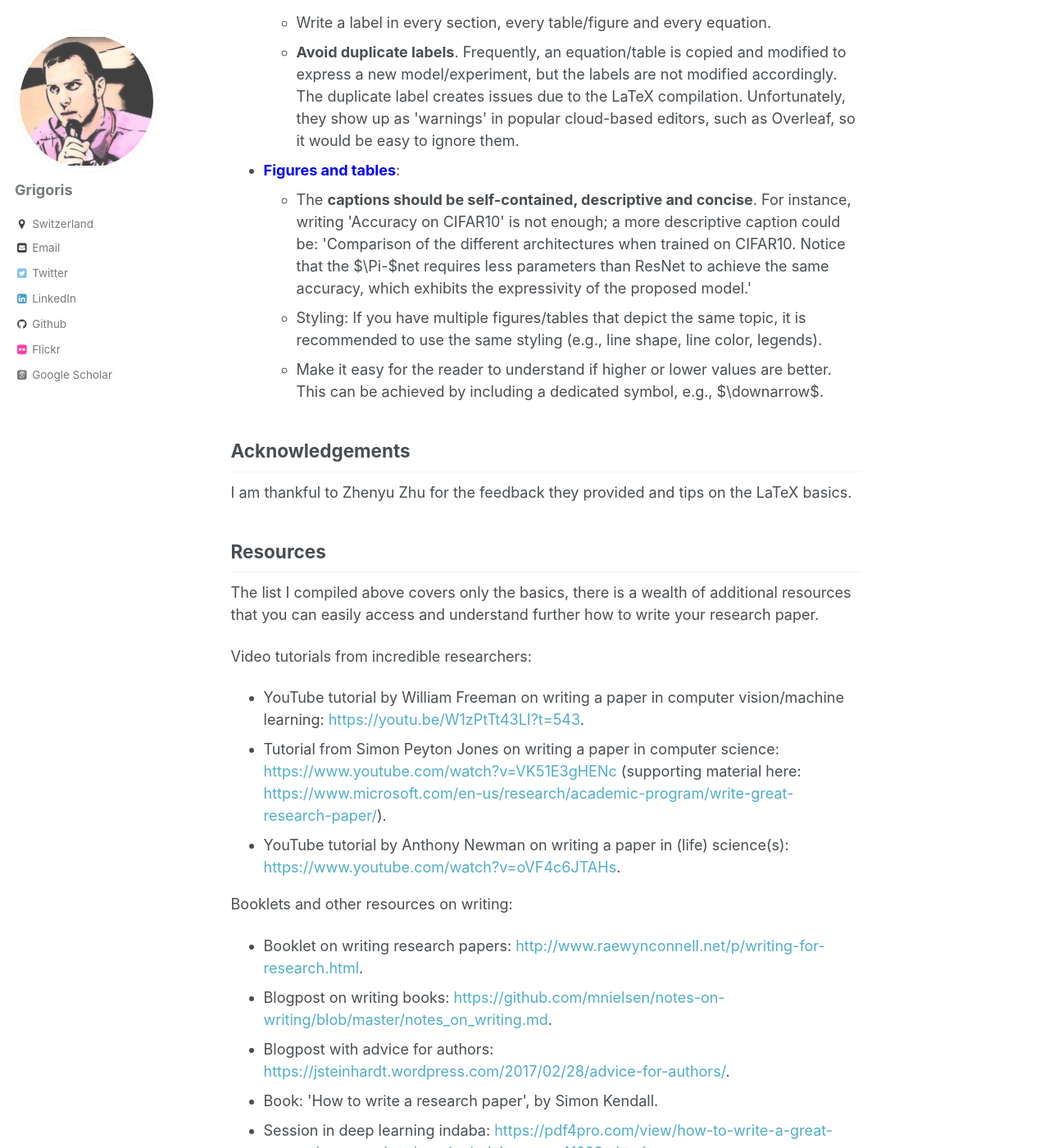
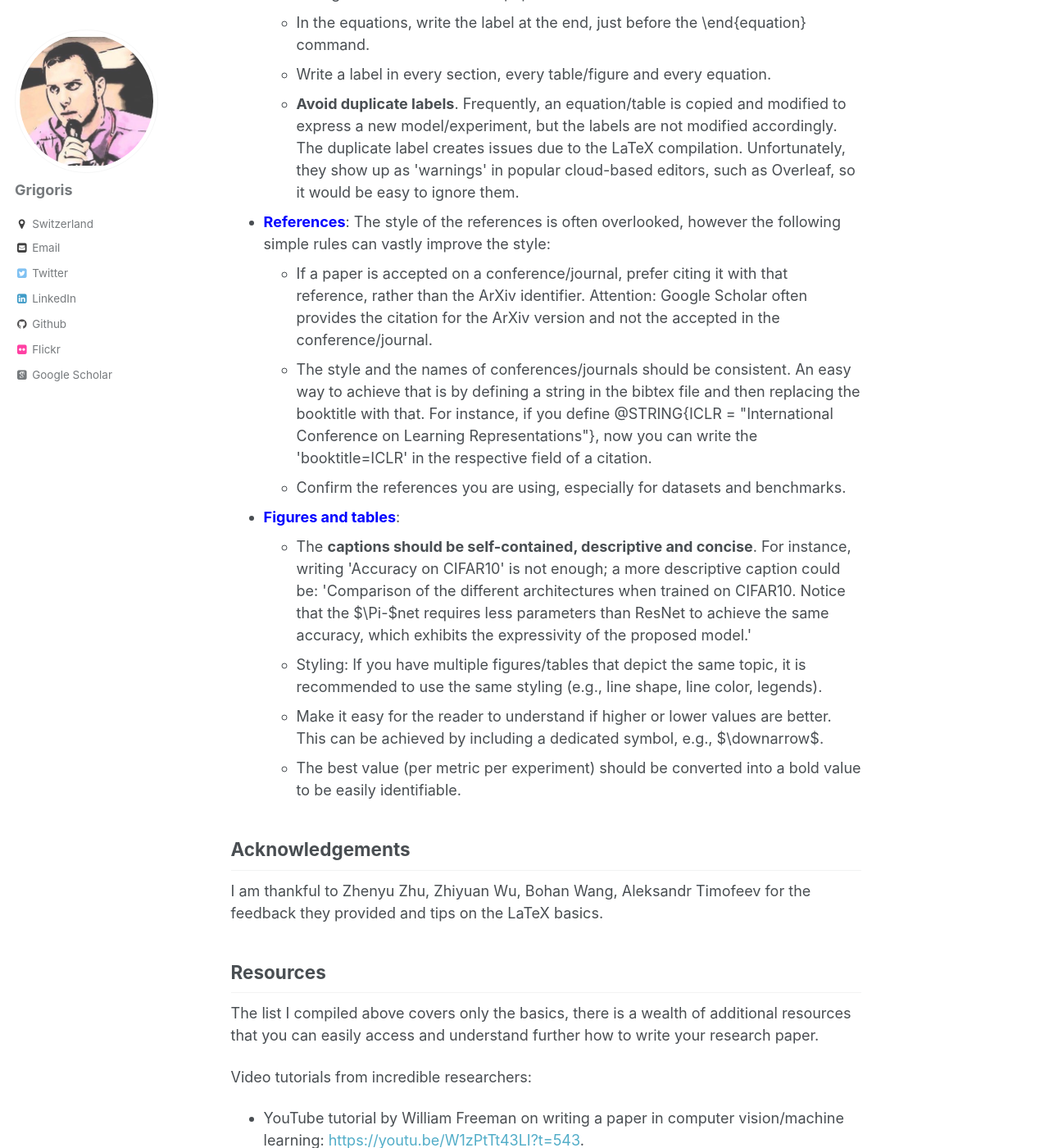
Before and after one commit to grigorisg9gr/grigorisg9gr.github.io, a Jekyll site: the page built from _posts/2021-10-24-how-to-write-a-research-paper-in-machine-learning.html, in a window 1280 px wide and 1400 px high, scrolled down 3336 px. Shown: the whole window at 82% size. Built offline with Jekyll 4.4.1, drawn with Linux system fonts in a browser that asks for light colours; some web fonts are replaced; some of the changed text lies outside the part shown.

Commit message:
Improvements in the blogpost on writing papers.

```diff
--- a/_posts/2021-10-24-how-to-write-a-research-paper-in-machine-learning.html
+++ b/_posts/2021-10-24-how-to-write-a-research-paper-in-machine-learning.html
@@ -66,6 +66,8 @@ You have now finished writing the first round, is this the first draft? Not yet,
           <li> If specific styling is used for symbols, it should be consistent throughout the paper. For instance, if vectors are denoted in bold (btw, the package bm is recommended for those), they should be bold throughout the text.</li>
 
           <li> Math equations should either finish with a comma (,) or a period (.), depending on whether there is a sentence continuing/explaining after the equation. </li>
+
+          <li> Use distinctive symbols and avoid overloading notation, e.g., do not use both $u$ and $\upsilon$, unless necessary.</li>
         </ul></li> <!-- The first one is for the nested ul, and the li is for the outer list. -->
 
   <li><strong style="color:blue">Abbreviations</strong>:
@@ -104,6 +106,15 @@ You have now finished writing the first round, is this the first draft? Not yet,
           <li> <strong>Avoid duplicate labels</strong>. Frequently, an equation/table is copied and modified to express a new model/experiment, but the labels are not modified accordingly. The duplicate label creates issues due to the LaTeX compilation. Unfortunately, they show up as 'warnings' in popular cloud-based editors, such as Overleaf, so it would be easy to ignore them. </li>
         </ul></li>
 
+  <li><strong style="color:blue">References</strong>: The style of the references is often overlooked, however the following simple rules can vastly improve the style:
+        <ul>
+          <li> If a paper is accepted on a conference/journal, prefer citing it with that reference, rather than the ArXiv identifier. Attention: Google Scholar often provides the citation for the ArXiv version and not the accepted in the conference/journal. </li>
+
+          <li> The style and the names of conferences/journals should be consistent. An easy way to achieve that is by defining a string in the bibtex file and then replacing the booktitle with that. For instance, if you define @STRING{ICLR = "International Conference on Learning Representations"}, now you can write the 'booktitle=ICLR' in the respective field of a citation. </li>
+
+          <li> Confirm the references you are using, especially for datasets and benchmarks. </li>
+        </ul></li>
+
   <li><strong style="color:blue">Figures and tables</strong>:
         <ul>
           <li> The <strong>captions should be self-contained, descriptive and concise</strong>. For instance, writing 'Accuracy on CIFAR10' is not enough; a more descriptive caption could be: 'Comparison of the different architectures when trained on CIFAR10. Notice that the $\Pi-$net requires less parameters than ResNet to achieve the same accuracy, which exhibits the expressivity of the proposed model.' </li>
@@ -111,6 +122,8 @@ You have now finished writing the first round, is this the first draft? Not yet,
           <li> Styling: If you have multiple figures/tables that depict the same topic, it is recommended to use the same styling (e.g., line shape, line color,  legends). </li>
 
           <li> Make it easy for the reader to understand if higher or lower values are better. This can be achieved by including a dedicated symbol, e.g., $\downarrow$.</li>
+
+          <li> The best value (per metric per experiment) should be converted into a bold value to be easily identifiable.</li>
         </ul></li> <!-- The first one is for the nested ul, and the li is for the outer list. -->
 
 </ul>
@@ -120,7 +133,7 @@ You have now finished writing the first round, is this the first draft? Not yet,
 <div><section id="misc" class="section">
 <h2 class="title">Acknowledgements</h2>
 
-<p>I am thankful to Zhenyu Zhu for the feedback they provided and tips on the LaTeX basics. </p>
+<p>I am thankful to Zhenyu Zhu, Zhiyuan Wu, Bohan Wang, Aleksandr Timofeev for the feedback they provided and tips on the LaTeX basics. </p>
 
 </section></div>
 
```
